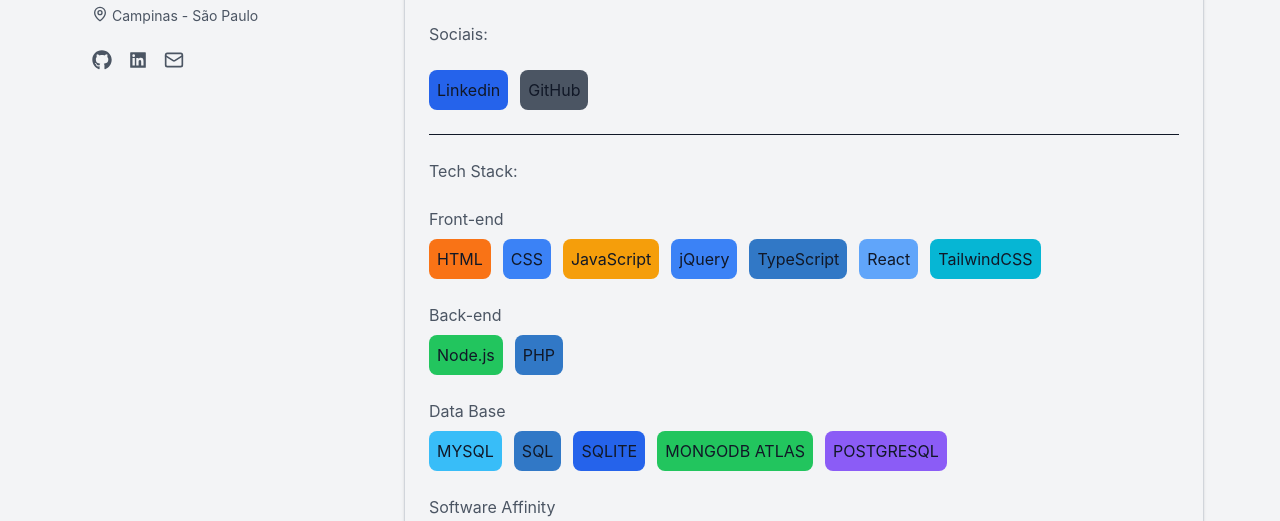
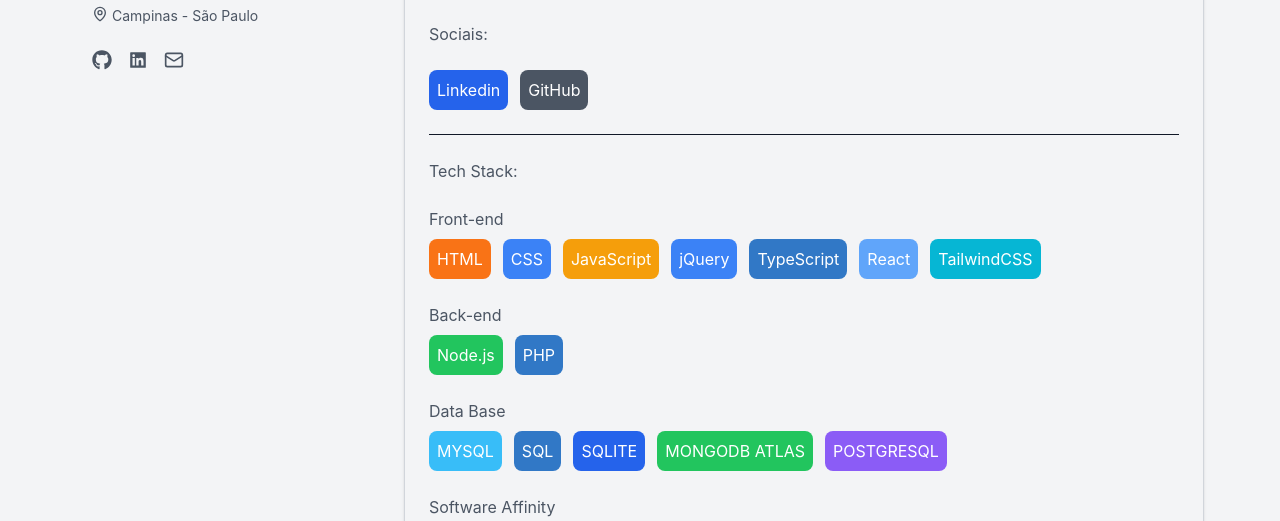
Before and after one commit to GiselleBalieiro/My-portfolio, a React (Vite) app: page / in a window 1280 px wide. Shown: the part 412-933 px from the top of the page. Built offline with nearby package versions, Linux system fonts and the light colour scheme.

Commit message:
feat: integra animações do framer-motion nos componentes

```diff
--- a/package.json
+++ b/package.json
@@ -13,6 +13,7 @@
     "@emailjs/browser": "^4.4.1",
     "@tailwindcss/vite": "^4.1.5",
     "emailjs-com": "^3.2.0",
+    "framer-motion": "^12.29.2",
     "lucide-react": "^0.562.0",
     "react": "^19.0.0",
     "react-dom": "^19.0.0",
--- a/src/App.jsx
+++ b/src/App.jsx
@@ -1,4 +1,5 @@
 import { useEffect, useState } from 'react';
+import { AnimatePresence, motion } from 'framer-motion';
 import Main from './component/Main';
 import Home from './component/Home';
 import Tab from './component/Tab';
@@ -21,6 +22,15 @@
         <div className="flex flex-col w-full lg:w-auto">
           <Tab activeTab={activeTab} setActiveTab={setActiveTab} />
           <div className="rounded-xl shadow border border-border-primary p-6 w-full h-full flex flex-col mt-10 max-w-[800px] overflow-auto">
+            <AnimatePresence mode="wait">
+              <motion.div
+                key={activeTab}
+                initial={{ opacity: 0, y: 10 }}
+                animate={{ opacity: 1, y: 0 }}
+                exit={{ opacity: 0, y: -10 }}
+                transition={{ duration: 0.2 }}
+                className="w-full h-full"
+              >
                 {activeTab === 'Home' ? (
                   <Home />
                 ) : activeTab === 'Experience' ? (
@@ -30,6 +40,8 @@
                 ) : activeTab === 'Certificates' ? (
                   <Certificates />
                 ) : null}
+              </motion.div>
+            </AnimatePresence>
           </div>
         </div>
       </div>
--- a/src/component/Certificates.jsx
+++ b/src/component/Certificates.jsx
@@ -1,4 +1,20 @@
 import { FaExternalLinkAlt, FaAward, FaBookOpen, FaGraduationCap, FaClock } from "react-icons/fa";
+import { motion } from "framer-motion";
+
+const container = {
+    hidden: { opacity: 0 },
+    show: {
+        opacity: 1,
+        transition: {
+            staggerChildren: 0.1
+        }
+    }
+};
+
+const item = {
+    hidden: { opacity: 0, y: 20 },
+    show: { opacity: 1, y: 0 }
+};
 
 export default function Certificates() {
     const education = [
@@ -119,7 +135,7 @@
             issuer: "Alura",
             date: "10 de dezembro de 2024",
             description: "Controle de versão completo com Git e GitHub, desde comandos básicos até trabalho em equipe.",
-            link: "https://cursos.alura.com.br/certificate/ad8652cb-d04c-4cf8-a509-776793680965?lang=pt_BR",
+            link: "https://cursos.alura.com.br/certificate/ad8652cb-d04c-4cf8-a16e-0dede3207c5b?lang=pt_BR",
             hours: "8h"
         },
         {
@@ -161,33 +177,39 @@
     ];
 
     return (
-        <div className="mt-6 mb-6 w-full">
-            <div className="mb-6">
+        <motion.div
+            variants={container}
+            initial="hidden"
+            animate="show"
+            className="mt-6 mb-6 w-full"
+        >
+            <motion.div variants={item} className="mb-6">
                 <h1 className="text-text-primary text-3xl">Certificates & Courses</h1>
                 <span className="text-text-secondary text-[14px]">
                     My academic achievements and professional development updates.
                 </span>
-            </div>
+            </motion.div>
 
-            <div className="mb-8 w-full">
+            <motion.div variants={item} className="mb-8 w-full">
                 <div className="p-6 rounded-xl border border-brand-indigo/50 bg-brand-indigo/5 w-full">
                     <h3 className="text-text-primary text-lg font-semibold">{education[0].title}</h3>
                     <span className="text-text-secondary text-sm block mt-1">{education[0].issuer}</span>
                     <span className="text-text-secondary text-sm mt-2 block">{education[0].description}</span>
                     <span className="text-text-secondary text-sm mt-2 block">{education[0].date}</span>
                 </div>
-            </div>
+            </motion.div>
 
             <div className="flex flex-col gap-6 w-full">
-                {items.map((item, index) => (
-                    <div
+                {items.map((itemData, index) => (
+                    <motion.div
+                        variants={item}
                         key={index}
                         className="flex flex-col gap-4 p-6 rounded-xl border border-border-primary bg-transparent hover:bg-bg-tertiary transition-colors w-full card-project"
                     >
                         <div className="flex justify-between items-start">
                             <div className="flex items-center gap-3">
                                 <div className="p-2 bg-bg-tertiary rounded-lg">
-                                    {item.type === "Certificate" ? (
+                                    {itemData.type === "Certificate" ? (
                                         <FaAward className="text-brand-indigo text-xl" />
                                     ) : (
                                         <FaBookOpen className="text-brand-indigo text-xl" />
@@ -195,16 +217,16 @@
                                 </div>
                                 <div>
                                     <h2 className="text-text-primary text-lg font-semibold">
-                                        {item.title}
+                                        {itemData.title}
                                     </h2>
                                     <span className="text-text-secondary text-sm">
-                                        {item.issuer} • {item.date}
+                                        {itemData.issuer} • {itemData.date}
                                     </span>
                                 </div>
                             </div>
-                            {item.link && item.link !== "#" && (
+                            {itemData.link && itemData.link !== "#" && (
                                 <a
-                                    href={item.link}
+                                    href={itemData.link}
                                     target="_blank"
                                     rel="noopener noreferrer"
                                     className="text-text-secondary hover:text-text-primary transition-colors"
@@ -215,24 +237,24 @@
                         </div>
 
                         <p className="text-text-secondary text-sm leading-relaxed">
-                            {item.description}
+                            {itemData.description}
                         </p>
 
                         <div className="flex flex-wrap gap-2 mt-2 items-center justify-between w-full">
-                            <span className={`text-xs px-2 py-1 rounded-full border ${item.type === 'Certificate' ? 'border-brand-indigo/30 text-brand-indigo' : 'border-blue-500/30 text-blue-400'}`}>
-                                {item.type}
+                            <span className={`text-xs px-2 py-1 rounded-full border ${itemData.type === 'Certificate' ? 'border-brand-indigo/30 text-brand-indigo' : 'border-blue-500/30 text-blue-400'}`}>
+                                {itemData.type}
                             </span>
 
-                            {item.hours && (
+                            {itemData.hours && (
                                 <span className="flex items-center gap-1 text-text-secondary text-xs">
                                     <FaClock className="text-brand-indigo" />
-                                    {item.hours}
+                                    {itemData.hours}
                                 </span>
                             )}
                         </div>
-                    </div>
+                    </motion.div>
                 ))}
             </div>
-        </div>
+        </motion.div>
     );
 }
--- a/src/component/Experience.jsx
+++ b/src/component/Experience.jsx
@@ -1,13 +1,33 @@
+import { motion } from "framer-motion";
+
+const container = {
+  hidden: { opacity: 0 },
+  show: {
+    opacity: 1,
+    transition: {
+      staggerChildren: 0.2
+    }
+  }
+};
+
+const item = {
+  hidden: { opacity: 0, x: -20 },
+  show: { opacity: 1, x: 0 }
+};
+
 export default function Experience() {
   return (
-    <div>
-      <>
-        <div className="mt-6 mb-6">
+    <motion.div
+      variants={container}
+      initial="hidden"
+      animate="show"
+    >
+      <motion.div variants={item} className="mt-6 mb-6">
         <div className="mb-6">
           <h1 className="text-text-primary text-3xl">Work Experience</h1>
           <span className="text-text-secondary text-[14px]">My professional journey</span>
         </div>
-          <div className="flex items-start gap-6 mb-8">
+        <motion.div variants={item} className="flex items-start gap-6 mb-8">
           <div className="flex flex-col items-center relative">
             <span className="flex flex-col items-center">
               <span className="w-4 h-4 rounded-full border-2 border-brand-indigo bg-bg-primary flex items-center justify-center z-10">
@@ -45,8 +65,8 @@
               </div>
             </div>
           </div>
-          </div>
-          <div className="flex items-start gap-6">
+        </motion.div>
+        <motion.div variants={item} className="flex items-start gap-6">
           <div className="flex flex-col items-center relative">
             <span className="flex flex-col items-center">
               <span className="w-4 h-4 rounded-full border-2 border-brand-indigo bg-bg-primary flex items-center justify-center z-10">
@@ -57,7 +77,7 @@
                 />
               </span>
               <span
-                  className="w-0.5 bg-[#8B5CF6]"
+                className="w-0.5 bg-brand-indigo"
                 style={{ height: '200px', marginTop: '-2px' }}
               ></span>
             </span>
@@ -83,9 +103,8 @@
               </div>
             </div>
           </div>
-          </div>
-        </div>
-      </>
-    </div>
+        </motion.div>
+      </motion.div>
+    </motion.div>
   );
 }
--- a/src/component/Home.jsx
+++ b/src/component/Home.jsx
@@ -1,77 +1,96 @@
+import { motion } from "framer-motion";
+
+const container = {
+  hidden: { opacity: 0 },
+  show: {
+    opacity: 1,
+    transition: {
+      staggerChildren: 0.1
+    }
+  }
+};
+
+const item = {
+  hidden: { opacity: 0, y: 20 },
+  show: { opacity: 1, y: 0 }
+};
+
 export default function Home() {
   return (
-    <div>
-      <>
-        <div className="mt-6 mb-6">
+    <motion.div
+      variants={container}
+      initial="hidden"
+      animate="show"
+    >
+      <motion.div variants={item} className="mt-6 mb-6">
         <h1 className="text-text-primary">Hi! I'm Giselle Balieiro</h1>
-        </div>
+      </motion.div>
 
-        <hr></hr>
+      <motion.hr variants={item} />
 
-        <div className="mt-6 mb-6">
+      <motion.div variants={item} className="mt-6 mb-6">
         <span className="text-text-secondary">About Me:  </span>
         <ul className="text-text-secondary list-disc list-inside space-y-2">
           <li>I'm studying Software Engineering. I also take complementary courses like the ones on the Alura platform to expand my knowledge.</li>
           <li>Currently, I am working at Era as a Developer.</li>
           <li>Web developer with a solid foundation in HTML, CSS and JavaScript, currently deepening knowledge in React.</li>
         </ul>
-        </div>
+      </motion.div>
 
-        <hr></hr>
+      <motion.hr variants={item} />
 
-        <div className="mt-6 mb-6">
+      <motion.div variants={item} className="mt-6 mb-6">
         <span className="text-text-secondary">Sociais:  </span>
         <div className="flex flex-row gap-3 mt-6 flex-wrap">
-            <a className="p-2 bg-[#2563EB] rounded-lg" href="https://www.linkedin.com/in/gisellebalieiro" target="_blank" rel="noopener noreferrer">Linkedin</a>
-            <a className="p-2 bg-[#4B5563] rounded-lg" href="https://github.com/GiselleBalieiro" target="_blank" rel="noopener noreferrer">GitHub</a>
+          <a className="p-2 bg-[#2563EB] rounded-lg text-white" href="https://www.linkedin.com/in/gisellebalieiro" target="_blank" rel="noopener noreferrer">Linkedin</a>
+          <a className="p-2 bg-[#4B5563] rounded-lg text-white" href="https://github.com/GiselleBalieiro" target="_blank" rel="noopener noreferrer">GitHub</a>
         </div>
-        </div>
+      </motion.div>
 
-        <hr></hr>
+      <motion.hr variants={item} />
 
-        <div className="mt-6 mb-6">
+      <motion.div variants={item} className="mt-6 mb-6">
         <span className="text-text-secondary">Tech Stack: </span>
         <div className="mt-6">
           <span className="text-text-secondary">Front-end</span>
           <div className="flex flex-row gap-3 mt-2 flex-wrap">
-              <button className="p-2 bg-[#F97316] rounded-lg">HTML</button>
-              <button className="p-2 bg-[#3B82F6] rounded-lg">CSS</button>
-              <button className="p-2 bg-[#F59E0B] rounded-lg">JavaScript</button>
-              <button className="p-2 bg-[#3B82F6] rounded-lg">jQuery</button>
-              <button className="p-2 bg-[#3178C6] rounded-lg">TypeScript</button>
-              <button className="p-2 bg-[#60A5FA] rounded-lg">React</button>
-              <button className="p-2 bg-[#06B6D4] rounded-lg">TailwindCSS</button>
+            <button className="p-2 bg-[#F97316] rounded-lg text-white">HTML</button>
+            <button className="p-2 bg-[#3B82F6] rounded-lg text-white">CSS</button>
+            <button className="p-2 bg-[#F59E0B] rounded-lg text-white">JavaScript</button>
+            <button className="p-2 bg-[#3B82F6] rounded-lg text-white">jQuery</button>
+            <button className="p-2 bg-[#3178C6] rounded-lg text-white">TypeScript</button>
+            <button className="p-2 bg-[#60A5FA] rounded-lg text-white">React</button>
+            <button className="p-2 bg-[#06B6D4] rounded-lg text-white">TailwindCSS</button>
           </div>
         </div>
         <div className="mt-6">
           <span className="text-text-secondary">Back-end</span>
           <div className="flex flex-row gap-3 mt-2 flex-wrap">
-              <button className="p-2 bg-[#22C55E] rounded-lg">Node.js</button>
-              <button className="p-2 bg-[#3178C6] rounded-lg">PHP</button>
+            <button className="p-2 bg-[#22C55E] rounded-lg text-white">Node.js</button>
+            <button className="p-2 bg-[#3178C6] rounded-lg text-white">PHP</button>
           </div>
         </div>
         <div className="mt-6">
           <span className="text-text-secondary">Data Base</span>
           <div className="flex flex-row gap-3 mt-2 flex-wrap">
-              <button className="p-2 bg-[#38BDF8] rounded-lg">MYSQL</button>
-              <button className="p-2 bg-[#3178C6] rounded-lg">SQL</button>
-              <button className="p-2 bg-[#2563EB] rounded-lg">SQLITE</button>
-              <button className="p-2 bg-[#22C55E] rounded-lg">MONGODB ATLAS</button>
-              <button className="p-2 bg-[#8B5CF6] rounded-lg">POSTGRESQL</button>
+            <button className="p-2 bg-[#38BDF8] rounded-lg text-white">MYSQL</button>
+            <button className="p-2 bg-[#3178C6] rounded-lg text-white">SQL</button>
+            <button className="p-2 bg-[#2563EB] rounded-lg text-white">SQLITE</button>
+            <button className="p-2 bg-[#22C55E] rounded-lg text-white">MONGODB ATLAS</button>
+            <button className="p-2 bg-[#8B5CF6] rounded-lg text-white">POSTGRESQL</button>
           </div>
         </div>
         <div className="mt-6">
           <span className="text-text-secondary">Software Affinity</span>
           <div className="flex flex-row gap-3 mt-2 flex-wrap">
-              <button className="p-2 bg-[#3B82F6] rounded-lg">VSCODE</button>
-              <button className="p-2 bg-[#F97316] rounded-lg">POSTMAN</button>
-              <button className="p-2 bg-[#8B5CF6] rounded-lg">FIGMA</button>
-              <button className="p-2 bg-[#3178C6] rounded-lg">HEIDISQL</button>
-              <button className="p-2 bg-[#3B82F6] rounded-lg">DBEAVER</button>
+            <button className="p-2 bg-[#3B82F6] rounded-lg text-white">VSCODE</button>
+            <button className="p-2 bg-[#F97316] rounded-lg text-white">POSTMAN</button>
+            <button className="p-2 bg-[#8B5CF6] rounded-lg text-white">FIGMA</button>
+            <button className="p-2 bg-[#3178C6] rounded-lg text-white">HEIDISQL</button>
+            <button className="p-2 bg-[#3B82F6] rounded-lg text-white">DBEAVER</button>
           </div>
         </div>
-        </div>
-      </>
-    </div>
+      </motion.div>
+    </motion.div>
   )
 }
--- a/src/component/Projects.jsx
+++ b/src/component/Projects.jsx
@@ -1,6 +1,22 @@
 import { useState } from "react";
 import { FaExternalLinkAlt, FaGithub } from "react-icons/fa";
 import ImageModal from "./ImageModal";
+import { motion } from "framer-motion";
+
+const container = {
+  hidden: { opacity: 0 },
+  show: {
+    opacity: 1,
+    transition: {
+      staggerChildren: 0.2
+    }
+  }
+};
+
+const item = {
+  hidden: { opacity: 0, y: 20 },
+  show: { opacity: 1, y: 0 }
+};
 
 export default function Projects() {
   const [currentImage, setCurrentImage] = useState(0);
@@ -83,12 +99,17 @@
   };
 
   return (
-    <div className="mt-6 mb-6">
-      <div className="mb-6">
+    <motion.div
+      variants={container}
+      initial="hidden"
+      animate="show"
+      className="mt-6 mb-6"
+    >
+      <motion.div variants={item} className="mb-6">
         <h1 className="text-text-primary text-3xl">My projects</h1>
         <span className="text-text-secondary text-[14px]">Projects showcasing my expertise in full-stack development.</span>
-      </div>
-      <div className="card-project p-6 rounded-xl border border-border-primary bg-transparent hover:bg-bg-tertiary transition-colors w-full mt-10">
+      </motion.div>
+      <motion.div variants={item} className="card-project p-6 rounded-xl border border-border-primary bg-transparent hover:bg-bg-tertiary transition-colors w-full mt-10">
         <div className="grid grid-cols-1 lg:grid-cols-2 gap-6">
           <div className="flex flex-col justify-between">
             <div>
@@ -139,9 +160,9 @@
             </div>
           </div>
         </div>
-      </div>
+      </motion.div>
 
-      <div className="card-project p-6 rounded-xl border border-border-primary bg-transparent hover:bg-bg-tertiary transition-colors w-full mt-10">
+      <motion.div variants={item} className="card-project p-6 rounded-xl border border-border-primary bg-transparent hover:bg-bg-tertiary transition-colors w-full mt-10">
         <div className="grid grid-cols-1 lg:grid-cols-2 gap-6">
           <div className="flex flex-col justify-between">
             <div>
@@ -189,9 +210,9 @@
             </div>
           </div>
         </div>
-      </div>
+      </motion.div>
 
-      <div className="card-project p-6 rounded-xl border border-border-primary bg-transparent hover:bg-bg-tertiary transition-colors w-full mt-10">
+      <motion.div variants={item} className="card-project p-6 rounded-xl border border-border-primary bg-transparent hover:bg-bg-tertiary transition-colors w-full mt-10">
         <div className="grid grid-cols-1 lg:grid-cols-2 gap-6">
           <div className="flex flex-col justify-between">
             <div>
@@ -239,7 +260,7 @@
             </div>
           </div>
         </div>
-      </div>
+      </motion.div>
 
       <ImageModal
         isOpen={isModalOpen}
@@ -270,7 +291,7 @@
         onPrev={prevProductImage}
         onSelectImage={setCurrentProductImage}
       />
-    </div>
+    </motion.div>
 
   );
 }
```
Also changed, not shown: 1 other file (tests, documents, lock files or other folders). Lines whose indentation alone changed are shown as unchanged.
